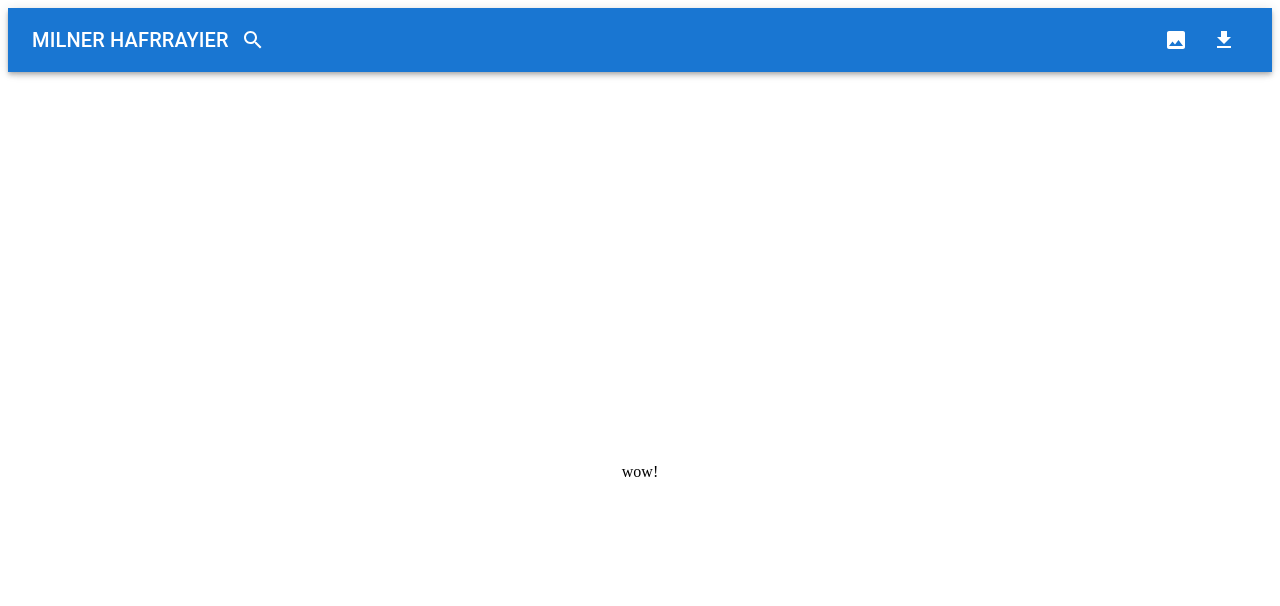
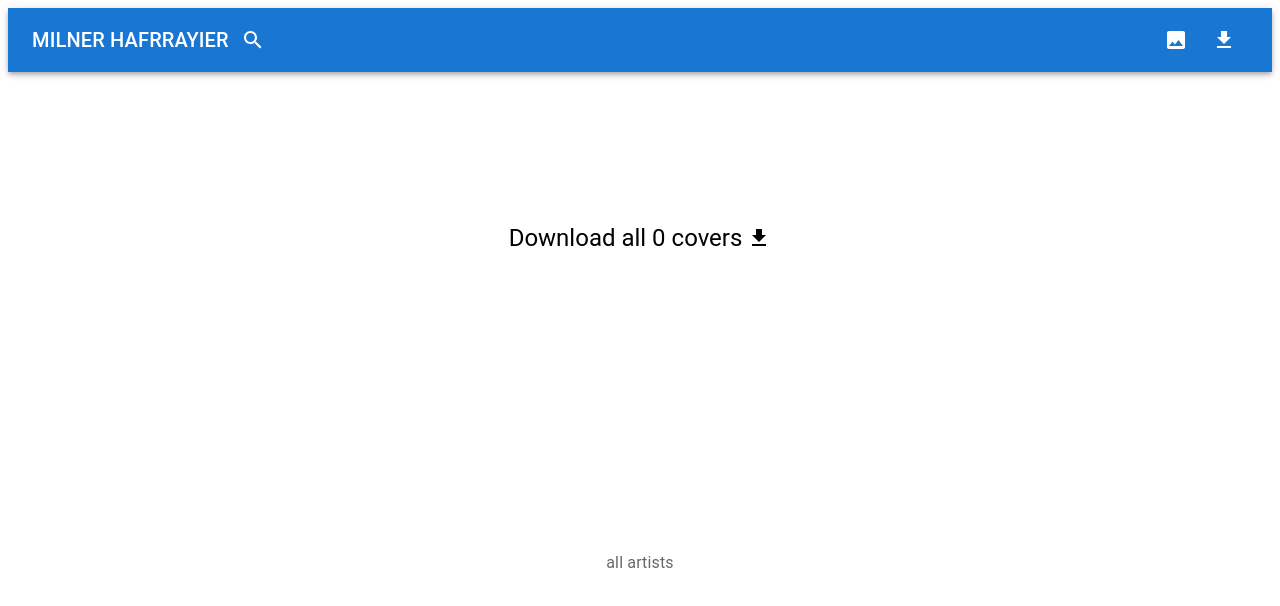
Before and after one commit to TzviGreenfeld/albums-covers-downloader, a Next.js app: page /download in a window 1280 px wide. Shown: the top 606 px of the page. Built offline with nearby package versions, Linux system fonts and the light colour scheme.

Commit message:
added download page and home link

```diff
--- a/components/Header.jsx
+++ b/components/Header.jsx
@@ -117,8 +117,8 @@ export default function Header() {
                         variant="h6"
                         noWrap
                         component="div"
-                        sx={{ display: { xs: 'flex', sm: 'block' } }}
-                    // sx={{ display: { xs: 'none', sm: 'block' } }}
+                        onClick={navigateHome}
+                        sx={{ display: { xs: 'flex', sm: 'block' }, cursor: 'pointer' }}
                     >
                         MILNER HAFRRAYIER
                     </Typography>
--- a/pages/download.js
+++ b/pages/download.js
@@ -1,18 +1,42 @@
+import { useState } from 'react';
+
 import Head from 'next/head';
+
+import { useChosenImages } from '../context/ChosenImagesContext';
+import Gallery from '../components/Gallery';
 import Layout from '../components/Layout';
+import { Typography } from '@mui/material';
+import DownloadImagesAsZip from '../components/DownloadImagesAsZip';
+
+
 
 export default () => {
+    const [chosenImages, setChosenImages] = useChosenImages();
+
 
     return (
         <Layout>
+            <Head>
+                <title>milner</title>
+                <link rel="icon" href="/favicon.ico" />
+            </Head>
+
             <div className='container'>
-                <Head>
-                    <title>milner</title>
-                    <link rel="icon" href="/favicon.ico" />
-                </Head>
+                <Typography variant="h5"
+                    sx={{
+                        display: 'flex',
+                        alignContent: 'center',
+                        alignItems: 'center',
+                        gap: '5px',
+                        marginTop: '150px',
+                        cursor: 'pointer'
+                    }}>
+                    Download all {chosenImages.length} covers
+                    <DownloadImagesAsZip imageUrls={chosenImages.map(i => i.img)} />
+                </Typography>
 
                 <main>
-                    wow!
+                    <Gallery title={"all artists"} items={chosenImages} />
                 </main>
             </div>
         </Layout>
```
